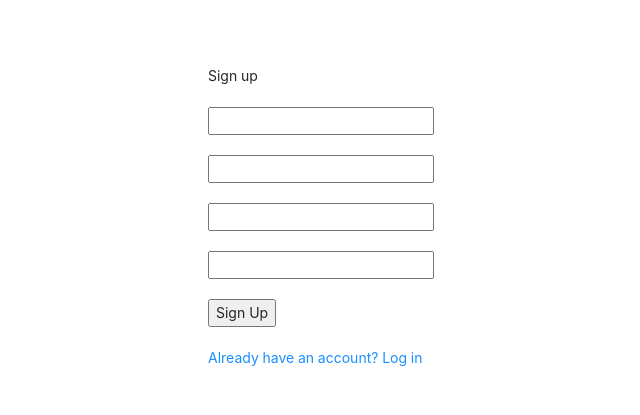
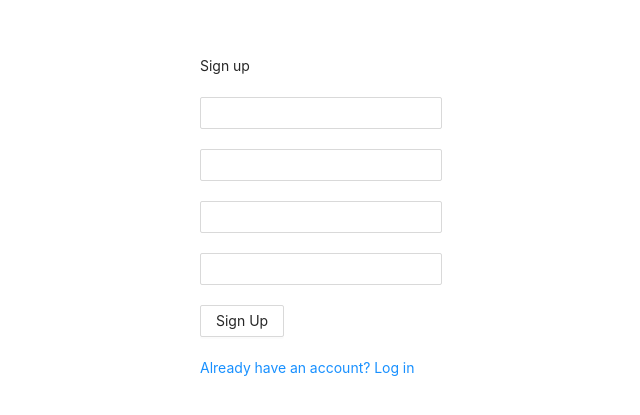
Before and after one commit to kunalgorithm/graphql-fullstack, a Next.js app: page /signup in a window 1280 px wide. Shown: the part 183-598 px from the top of the page, without its empty margins (319-959 px from the left). Built offline with nearby package versions, Linux system fonts and the light colour scheme.

Commit message:
antd buttons and loading indicators

```diff
--- a/components/dashboard/Profile.tsx
+++ b/components/dashboard/Profile.tsx
@@ -3,6 +3,7 @@ import React from "react";
 import { useQuery } from "@apollo/react-hooks";
 import { gql } from "apollo-boost";
 import withApollo from "../apollo/with-apollo";
+import { Input, Button } from "antd";
 
 import { logoutUser } from "../auth";
 
@@ -30,7 +31,7 @@ const Profile = ({}) => {
           <br />
           {data.me.email}
           <br />
-          <button onClick={() => logoutUser(client)}>Log Out</button>
+          <Button onClick={() => logoutUser(client)}>Log Out</Button>
         </div>
       </div>
     </div>
--- a/pages/signup.tsx
+++ b/pages/signup.tsx
@@ -7,6 +7,7 @@ import { useMutation } from "@apollo/react-hooks";
 import { loginUser } from "../components/auth";
 import withApollo from "../components/apollo/with-apollo";
 import Link from "next/link";
+import { Input, Button } from "antd";
 
 const SIGNUP_MUTATION = gql`
   mutation Signup(
@@ -64,32 +65,34 @@ function SignUp() {
           }}
         >
           <div>
-            <input
+            <Input
               value={firstName}
               onChange={e => setFirstName(e.target.value)}
             />
           </div>
 
           <div>
-            <input
+            <Input
               value={lastName}
               onChange={e => setLastName(e.target.value)}
             />
           </div>
 
           <div>
-            <input value={email} onChange={e => setEmail(e.target.value)} />
+            <Input value={email} onChange={e => setEmail(e.target.value)} />
           </div>
 
           <div>
-            <input
+            <Input
               value={password}
               onChange={e => setPassword(e.target.value)}
             />
           </div>
 
           <div>
-            <button type="submit">Sign Up</button>
+            <Button htmlType="submit" type="default" loading={loading}>
+              Sign Up
+            </Button>
           </div>
 
           <Link href="/login">
```
Also changed, not shown: pages/login.tsx (+8 -4 lines).
